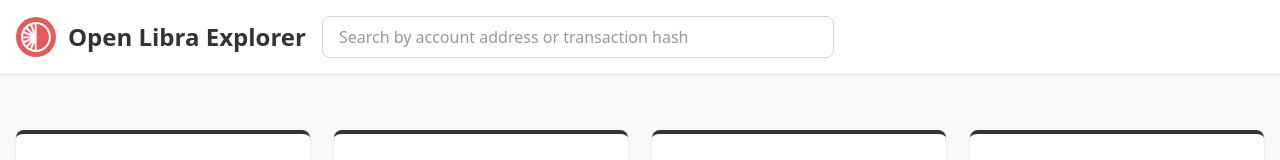
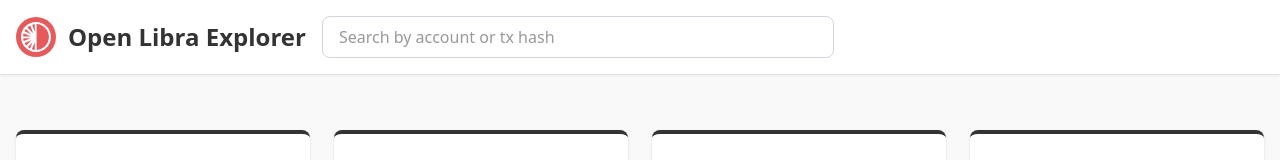
Before and after one commit to sirouk/open-libra-explorer, a Next.js app: page / in a window 1280 px wide. Shown: the top 160 px of the page. Built offline with nearby package versions, Linux system fonts and the light colour scheme.

Commit message:
update search placeholder

```diff
--- a/app/components/Header.tsx
+++ b/app/components/Header.tsx
@@ -71,7 +71,7 @@ export default function Header({ showSearch = true }: HeaderProps) {
                         <div className="flex w-full rounded-lg overflow-hidden border border-gray-300 dark:border-gray-700 focus-within:ring-2 focus-within:ring-libra-coral focus-within:border-transparent">
                             <input
                                 type="text"
-                                placeholder="Search by account address or transaction hash"
+                                placeholder="Search by account or tx hash"
                                 className="w-full px-4 py-2 outline-none border-0 dark:bg-gray-800 dark:text-white"
                                 value={searchInput}
                                 onChange={(e) => setSearchInput(e.target.value)}
```
